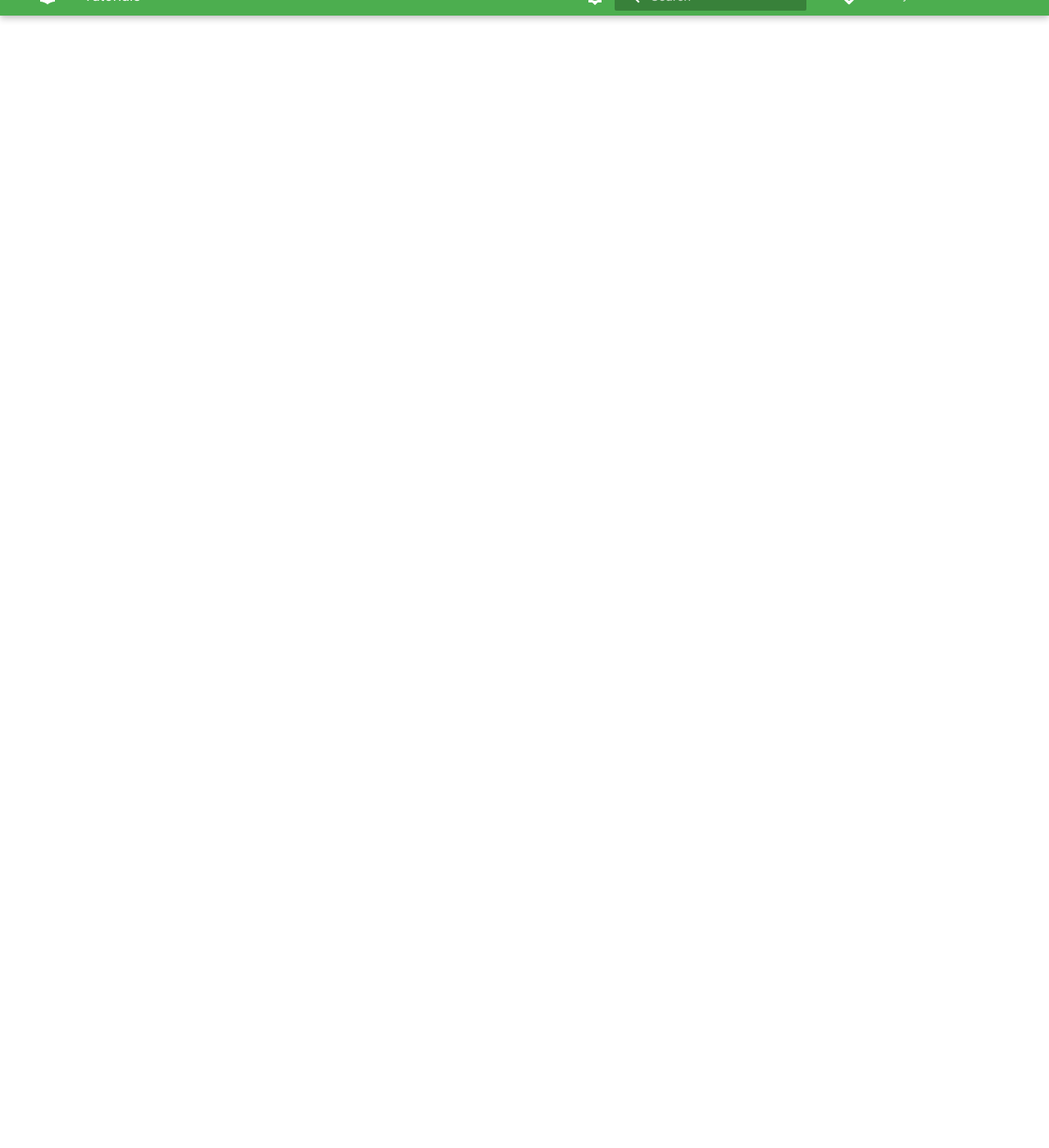
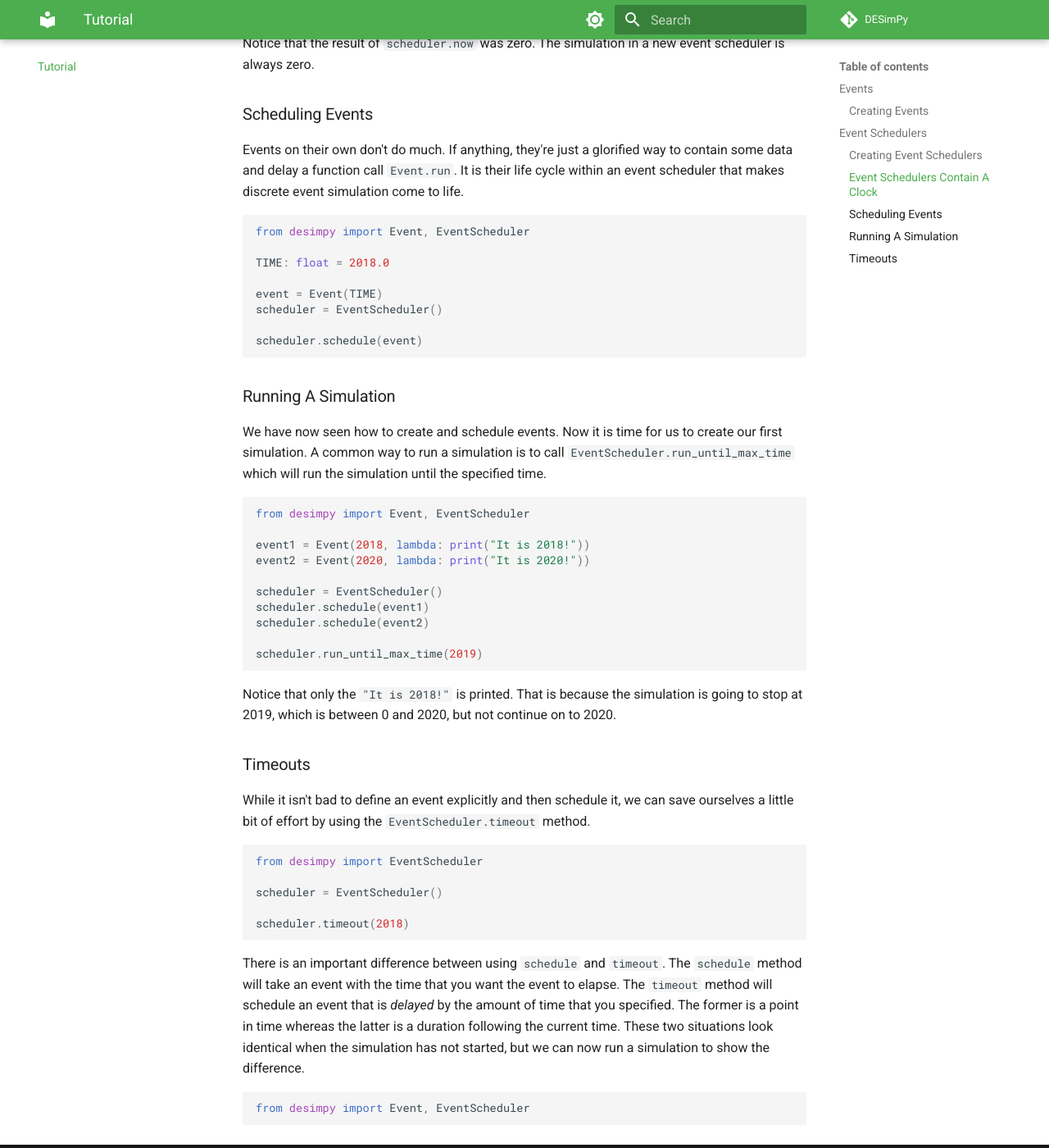
Before and after one commit to galenseilis/DESimpy, an MkDocs documentation site: the page built from docs/tutorial.md, in a window 1280 px wide and 1400 px high, scrolled down 1381 px. Shown: the whole window at 82% size. Built offline with MkDocs 1.6.1 and Material for MkDocs 9.7.7, drawn with Linux system fonts in a browser that asks for light colours; comment, search, counter and statistics services are not loaded; some of the changed text lies outside the part shown.

Commit message:
docs:checkpoint

````diff
--- a/docs/tutorial.md
+++ b/docs/tutorial.md
@@ -1,22 +1,56 @@
-# Tutorials
+# Tutorial
 
-This tutorial goes through the fundamental components of DESimpy. There are two components of DESimpy that we will focus on.
+This tutorial goes through the fundamental components of DESimpy. There are two components of DESimpy that we will focus on: events and event schedulers. Once you know these components you will be ready to jump into building your own simulations or further studying from the topical guides.
 
 ## Events
+
+In this section we're going to go through events in DESimpy.
 
 ### Creating Events
 
 Events can be created explicitly. We will see later that we don't always have to make them explicit, but we should know that this is something that can do when needed.
 
+Events only require being given the time that they should occur in a simulation. Below we initialize a single event.
+
 ```python
 from desimpy import Event
 
-example_event = Event()
+example_event = Event(time=2018)
 ```
 
 ## Event Schedulers
 
+Something has to orchestrate events unfolding over time. That's the job of `EventScheduler`, which we'll cover below.
+
+### Creating Event Schedulers
+
+You can initialize an event scheduler by calling it.
+
+```python
+from desimpy import EventScheduler
+
+scheduler = EventScheduler()
+```
+
+Note that the event scheduler does not depend on anything initially. It is intended to be integrated with events, which we'll cover next.
+
+### Event Schedulers Contain A Clock
+
+Inside of every event scheduler is a clock that holds the current simulation time. You can access this time with the `EventScheduler.now` property like in the following example.
+
+```python
+from desimpy import EventScheduler
+
+scheduler = EventScheduler()
+
+print(scheduler.now)
+```
+
+Notice that the result of `scheduler.now` was zero. The simulation in a new event scheduler is always zero.
+
 ### Scheduling Events
+
+Events on their own don't do much. If anything, they're just a glorified way to contain some data and delay a function call `Event.run`. It is their life cycle within an event scheduler that makes discrete event simulation come to life.
 
 ```python
 from desimpy import Event, EventScheduler
@@ -28,3 +62,43 @@ scheduler = EventScheduler()
 
 scheduler.schedule(event)
 ```
+
+### Running A Simulation
+
+We have now seen how to create and schedule events. Now it is time for us to create our first simulation. A common way to run a simulation is to call `EventScheduler.run_until_max_time` which will run the simulation until the specified time.
+
+```python
+from desimpy import Event, EventScheduler
+
+event1 = Event(2018, lambda: print("It is 2018!"))
+event2 = Event(2020, lambda: print("It is 2020!"))
+
+scheduler = EventScheduler()
+scheduler.schedule(event1)
+scheduler.schedule(event2)
+
+scheduler.run_until_max_time(2019)
+```
+
+Notice that only the `"It is 2018!"` is printed. That is because the simulation is going to stop at 2019, which is between 0 and 2020, but not continue on to 2020.
+
+### Timeouts
+
+While it isn't bad to define an event explicitly and then schedule it, we can save ourselves a little bit of effort by using the `EventScheduler.timeout` method.
+
+```python
+from desimpy import EventScheduler
+
+scheduler = EventScheduler()
+
+scheduler.timeout(2018)
+```
+
+There is an important difference between using `schedule` and `timeout`. The `schedule` method will take an event with the time that you want the event to elapse. The `timeout` method will schedule an event that is *delayed* by the amount of time that you specified. The former is a point in time whereas the latter is a duration following the current time. These two situations look identical when the simulation has not started, but we can now run a simulation to show the difference.
+
+```python
+from desimpy import Event, EventScheduler
+
+
+
+```
--- a/mkdocs.yml
+++ b/mkdocs.yml
@@ -38,7 +38,7 @@ extra:
 
 nav:
   - Overview: index.md
-  - Tutorials: tutorial.md
+  - Tutorial: tutorial.md
   - Guides: guide.md
   - Reference: reference.md
   - Explanation: explanation.md
````
Also changed, not shown: docs/explanation.md (+2 -0 lines), docs/index.md (+31 -0 lines).
